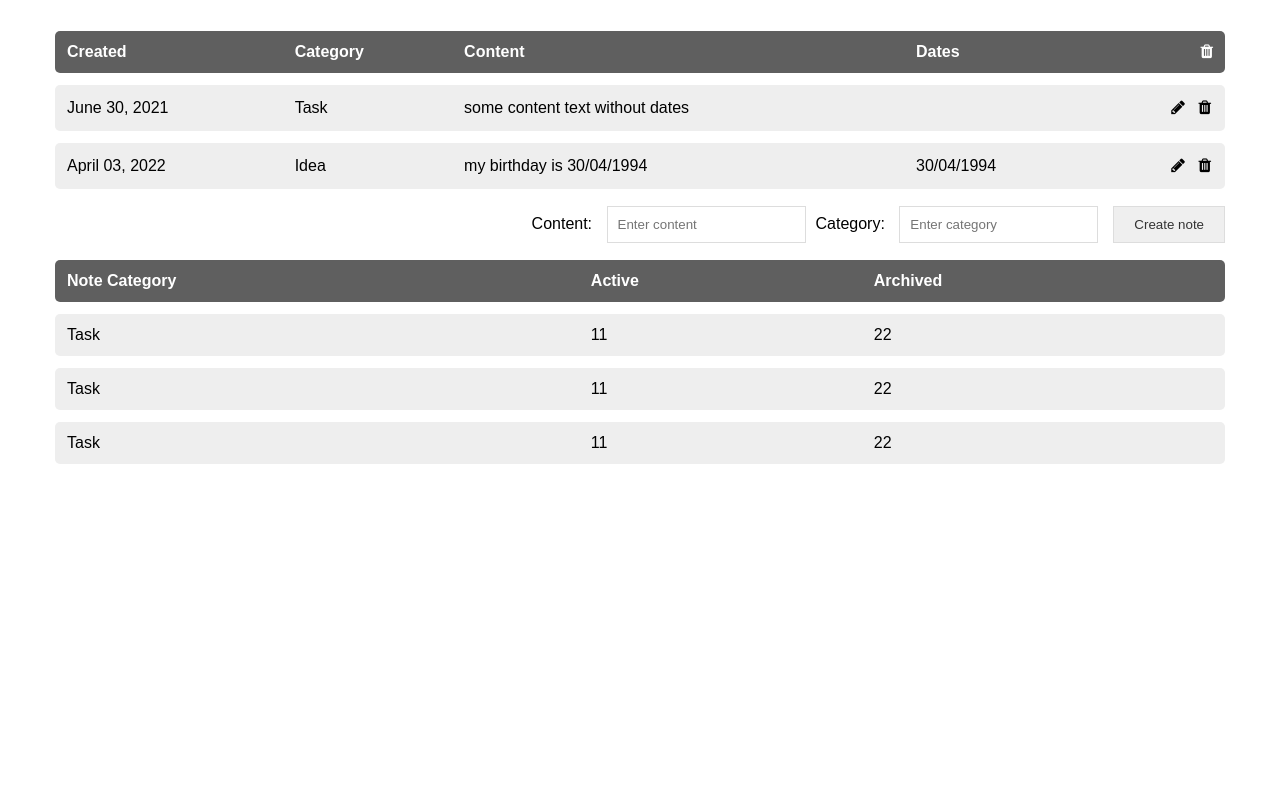
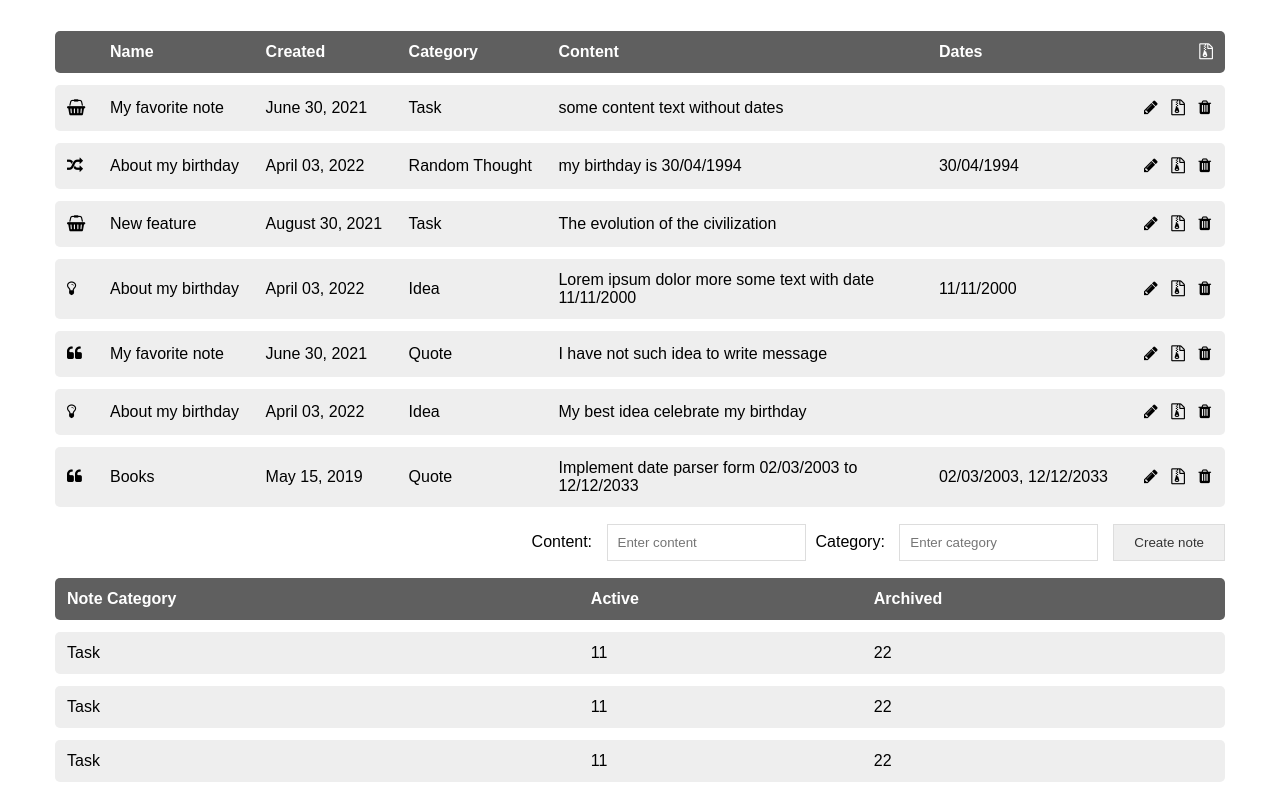
Before and after one commit to RuslanPylypenko/notesApp, a website built with webpack: page src/index.html in a window 1280 px wide. Shown: the part 61-863 px from the top of the page. Before the commit the page ends 800 px from the top, so only its background shows below. Built offline with nearby package versions, Linux system fonts and the light colour scheme; files whose address does not match are found by name.

Commit message:
load notes

```diff
--- a/src/index.html
+++ b/src/index.html
@@ -17,12 +17,14 @@
     <table id="notes">
         <thead>
         <tr>
+            <th></th>
+            <th>Name</th>
             <th>Created</th>
             <th>Category</th>
             <th>Content</th>
             <th>Dates</th>
             <th class="text-right actions">
-                <i class="fa fa-trash" aria-hidden="true"></i>
+                <i class="fa fa-file-archive-o" aria-hidden="true"></i>
             </th>
         </tr>
         </thead>
--- a/src/js/components/notes.component.js
+++ b/src/js/components/notes.component.js
@@ -1,5 +1,6 @@
 import Component from "../core/component";
 import NotesRepository from "../repositories/notes.repository";
+import {CATEGORY_ICONS} from "../data/constants";
 
 export default class NotesComponents extends Component {
     constructor(id) {
@@ -19,6 +20,8 @@ export default class NotesComponents extends Component {
 function renderNote(note) {
     return `
         <tr>
+            <td><i class="fa fa-${getCategoryIcon(note.category)}"></i></td>
+            <td>${note.name}</td>
             <td>${note.created_at}</td>
             <td>${note.category}</td>
             <td>${note.content}</td>
@@ -29,9 +32,17 @@ function renderNote(note) {
                 </a>
 
                 <a href="#" class="btn">
+                    <i class="fa fa-file-archive-o" aria-hidden="true"></i>
+                </a>
+
+                <a href="#" class="btn">
                     <i class="fa fa-trash" aria-hidden="true"></i>
                 </a>
             </td>
         </tr>
     `
 }
+
+function getCategoryIcon(category) {
+    return CATEGORY_ICONS.find(i => i.name === category).icon
+}
--- /dev/null
+++ b/src/js/data/constants.js
@@ -0,0 +1,30 @@
+export const STATUS = {
+    ACTIVE: 'active',
+    ARCHIVED: 'archived'
+}
+
+export const CATEGORIES = {
+    RANDOM_THOUGHT: 'Random Thought',
+    IDEA: 'Idea',
+    Quote: 'Quote',
+    Task: 'Task',
+}
+
+export const CATEGORY_ICONS = [
+    {
+        name: 'Random Thought',
+        icon: 'random'
+    },
+    {
+        name: 'Idea',
+        icon: 'lightbulb-o'
+    },
+    {
+        name: 'Quote',
+        icon: 'quote-left'
+    },
+    {
+        name: 'Task',
+        icon: 'shopping-basket'
+    },
+]
--- a/src/js/data/notes.js
+++ b/src/js/data/notes.js
@@ -1,15 +1,65 @@
 export default [
     {
-        id: 1,
+        id: '2hbv13k',
+        name: 'My favorite note',
         created_at: 'June 30, 2021',
         content: 'some content text without dates',
         dates: null,
-        category: 'Task'},
+        category: 'Task',
+        status: 'active'
+    },
     {
-        id: 2,
+        id: 's7sr21u',
+        name: 'About my birthday',
         created_at: 'April 03, 2022',
         content: 'my birthday is 30/04/1994',
         dates: ['30/04/1994'],
-        category: 'Idea'
+        category: 'Random Thought',
+        status: 'active'
+    },
+    {
+        id: '2h1v63k',
+        name: 'New feature',
+        created_at: 'August 30, 2021',
+        content: 'The evolution of the civilization',
+        dates: null,
+        category: 'Task',
+        status: 'active'
+    },
+    {
+        id: '07vr21u',
+        name: 'About my birthday',
+        created_at: 'April 03, 2022',
+        content: 'Lorem ipsum dolor more some text with date 11/11/2000',
+        dates: ['11/11/2000'],
+        category: 'Idea',
+        status: 'active'
+    },
+    {
+        id: 'hb2v1sk',
+        name: 'My favorite note',
+        created_at: 'June 30, 2021',
+        content: 'I have not such idea to write message',
+        dates: null,
+        category: 'Quote',
+        status: 'active'
+    },
+    {
+        id: 's8xr2r1',
+        name: 'About my birthday',
+        created_at: 'April 03, 2022',
+        content: 'My best idea celebrate my birthday',
+        dates: null,
+        category: 'Idea',
+        status: 'active'
+    },
+    {
+        id: 's0vg2u4',
+        name: 'Books',
+        created_at: 'May 15, 2019',
+        content: 'Implement date parser form 02/03/2003 to 12/12/2033',
+        dates: ['02/03/2003', '12/12/2033'],
+        category: 'Quote',
+        status: 'active'
     },
 ]
--- a/src/js/index.js
+++ b/src/js/index.js
@@ -3,8 +3,9 @@ import '../css/style.css'
 import NotesComponents from "./components/notes.component";
 import NotesRepository from "./repositories/notes.repository";
 
-NotesRepository.syncDefaultData();
+document.addEventListener('DOMContentLoaded', function () {
+    NotesRepository.syncDefaultData();
+    const notesComponents = new NotesComponents('notes')
 
-const notesComponents = new NotesComponents('notes')
-
-console.log(notesComponents)
+    console.log(notesComponents)
+})
```
